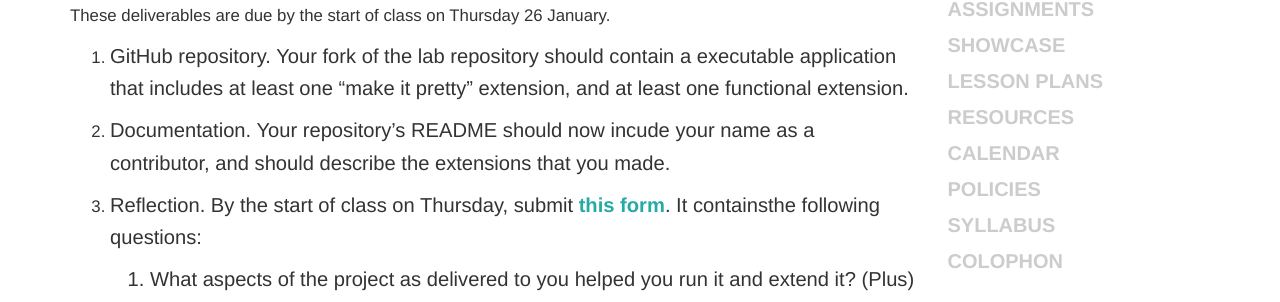
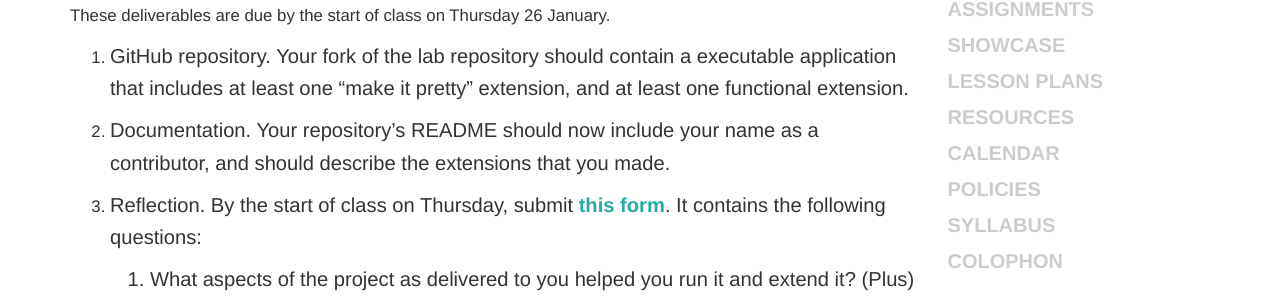
Before and after one commit to osteele/hackingthelibrary.org, a Jekyll site: the page built from _assignments/lab-1.md, in a window 1280 px wide and 900 px high, scrolled down 1272 px. Shown: the part 268-570 px from the top of the window. Built offline with Jekyll 4.4.1, drawn with Linux system fonts in a browser that asks for light colours; some of the changed text lies outside the part shown.

Commit message:
Fix some typos

```diff
--- a/_assignments/lab-1.md
+++ b/_assignments/lab-1.md
@@ -22,12 +22,9 @@ Verify that Python 3 is installed by running `python3` from your command line.
 
 If Python 3 is not installed, you have several alternatives:
 
-* Install [Anaconda](https://www.continuum.io/downloads).
-This is a one-click installer, available for Linux, macOS, and Windows.
-* If you have a Ubuntu from SoftDes: Run `sudo apt-get install -y python3 python3-pip python3-tk python3-dev`.
-This installs Python 3 (accessible via python3) alongside with the existing Python 2.6 (accessible via python [without a number]).
-* If you’ve lost your Ubuntu and would like it back: Follow the [Get Set](https://sd17spring.github.io/assignments/setup-your-environment/) instructions from this year’s SoftDes class.
-This installs both Python 3 (which this year’s SoftDes students are using), and Python 2.
+* Install [Anaconda](https://www.continuum.io/downloads). This is a one-click installer, available for Linux, macOS, and Windows.
+* If you have a Ubuntu from SoftDes: Run `sudo apt-get install -y python3 python3-pip python3-tk python3-dev`. This installs Python 3 (accessible via python3) alongside with the existing Python 2.6 (accessible via python [without a number]).
+* If you’ve lost your Ubuntu and would like it back: Follow the [Get Set](https://sd17spring.github.io/assignments/setup-your-environment/) instructions from this year’s SoftDes class. This installs both Python 3 (which this year’s SoftDes students are using), and Python 2.
 
 ## Clone the repository
 
@@ -53,8 +50,7 @@ Do at least two of:
 * Add a Back link from the Course Area page back to the home page.
 * Add a page for each course. Clicking on a page
 * Allow the user to view all the courses by an instructor.
-* The instructor names are formatted "Last, First". Display them as "First, Last".
-(Do this by adding code to `server.py`, not by modifying the CSV file.) Note that some courses list more than one instructor.
+* The instructor names are formatted "Last, First". Display them as "First, Last". (Do this by adding code to `server.py`, not by modifying the CSV file.) Note that some courses list more than one instructor.
 * Make the instructor names in course area view clickable.
 * Add area descriptions to the Course Area pages. Bring these in from a CSV or other data file, and get the values to the template file.
 * Something else – if you aren't sure whether your idea has enough to it, ask.
@@ -65,18 +61,16 @@ These deliverables are due by the start of class on Thursday 26 January.
 
 1. GitHub repository. Your fork of the lab repository should contain a executable application that includes at least one “make it pretty” extension, and at least one functional extension.
 
-2. Documentation. Your repository's README should now incude your name as a contributor, and should describe the extensions that you made.
+2. Documentation. Your repository's README should now include your name as a contributor, and should describe the extensions that you made.
 
-3. Reflection. By the start of class on Thursday, submit [this form](https://goo.gl/forms/u5Chh6EOm2Ty2zxJ3).
-It containsthe following questions:
+3. Reflection. By the start of class on Thursday, submit [this form](https://goo.gl/forms/u5Chh6EOm2Ty2zxJ3). It contains the following questions:
 
     1. What aspects of the project as delivered to you helped you run it and extend it? (Plus)
     2. What aspects could have been improved? (Delta)
     3. How long did you spend on the assignment? This is not assessed; it helps us calibrate future assignments.
     3. Honor code. Verify that any help you received and code you did not write that you incorporated is credited in the README and/or the source files.
 
-4. (Optional) Show off your work.
-Upload a screenshot of your application, and add a link to it from your README, and we'll
+4. (Optional) Show off your work. Upload a screenshot of your application, and add a link to it from your README, and we'll
 show it in a gallery show on Thursday.
 
 For an example, see the [`screenshot-example` branch](https://github.com/olinlibrary/htl-lab1/tree/screenshot)
```
Also changed, not shown: other parts of _assignments/lab-1.md (+1 -1 lines), _assignments/lab-2.md (+1 -2 lines), _assignments/lab-3.md (+1 -1 lines).
